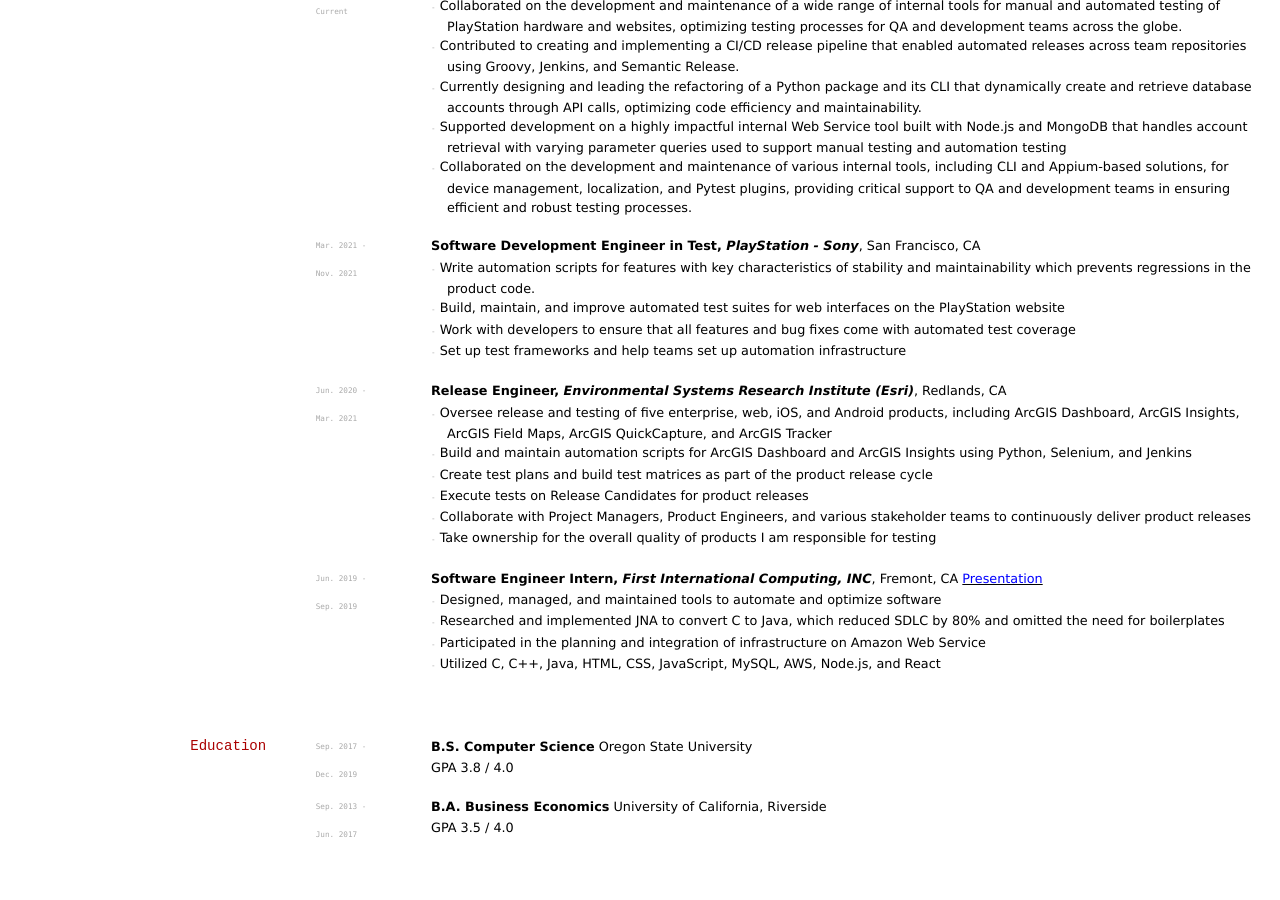
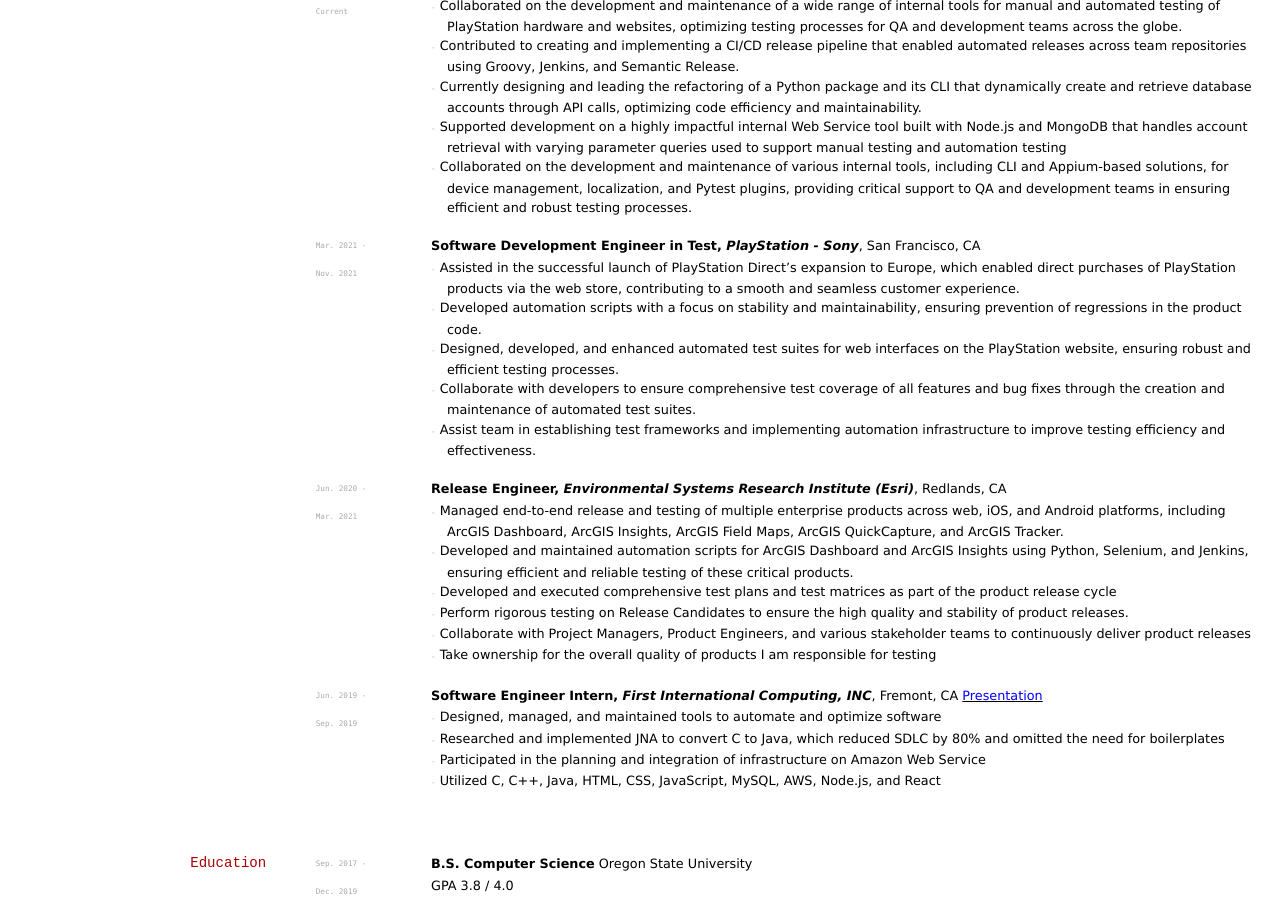
Before and after one commit to elipapa/markdown-cv, a Jekyll site: the page built from index.md, in a window 1280 px wide and 900 px high, scrolled down 291 px. Built offline with Jekyll 4.4.1, drawn with Linux system fonts in a browser that asks for light colours.

Commit message:
Update index.md

```diff
--- a/index.md
+++ b/index.md
@@ -36,20 +36,21 @@
 
 `Nov. 2021`
 
-- `-` Write automation scripts for features with key characteristics of stability and maintainability which prevents regressions in the product code.
-- `-` Build, maintain, and improve automated test suites for web interfaces on the PlayStation website
-- `-` Work with developers to ensure that all features and bug fixes come with automated test coverage
-- `-` Set up test frameworks and help teams set up automation infrastructure
+- `-` Assisted in the successful launch of PlayStation Direct's expansion to Europe, which enabled direct purchases of PlayStation products via the web store, contributing to a smooth and seamless customer experience.
+- `-` Developed automation scripts with a focus on stability and maintainability, ensuring prevention of regressions in the product code.
+- `-` Designed, developed, and enhanced automated test suites for web interfaces on the PlayStation website, ensuring robust and efficient testing processes.
+- `-` Collaborate with developers to ensure comprehensive test coverage of all features and bug fixes through the creation and maintenance of automated test suites.
+- `-` Assist team in establishing test frameworks and implementing automation infrastructure to improve testing efficiency and effectiveness.
 
 `Jun. 2020 -`
 __Release Engineer, *Environmental Systems Research Institute (Esri)*__, Redlands, CA
 
 `Mar. 2021`
 
-- `-` Oversee release and testing of five enterprise, web, iOS, and Android products, including ArcGIS Dashboard, ArcGIS Insights, ArcGIS Field Maps, ArcGIS QuickCapture, and ArcGIS Tracker
-- `-` Build and maintain automation scripts for ArcGIS Dashboard and ArcGIS Insights using Python, Selenium, and Jenkins
-- `-` Create test plans and build test matrices as part of the product release cycle
-- `-` Execute tests on Release Candidates for product releases
+- `-` Managed end-to-end release and testing of multiple enterprise products across web, iOS, and Android platforms, including ArcGIS Dashboard, ArcGIS Insights, ArcGIS Field Maps, ArcGIS QuickCapture, and ArcGIS Tracker.
+- `-` Developed and maintained automation scripts for ArcGIS Dashboard and ArcGIS Insights using Python, Selenium, and Jenkins, ensuring efficient and reliable testing of these critical products.
+- `-` Developed and executed comprehensive test plans and test matrices as part of the product release cycle
+- `-` Perform rigorous testing on Release Candidates to ensure the high quality and stability of product releases.
 - `-` Collaborate with Project Managers, Product Engineers, and various stakeholder teams to continuously deliver product releases
 - `-` Take ownership for the overall quality of products I am responsible for testing
 
```
